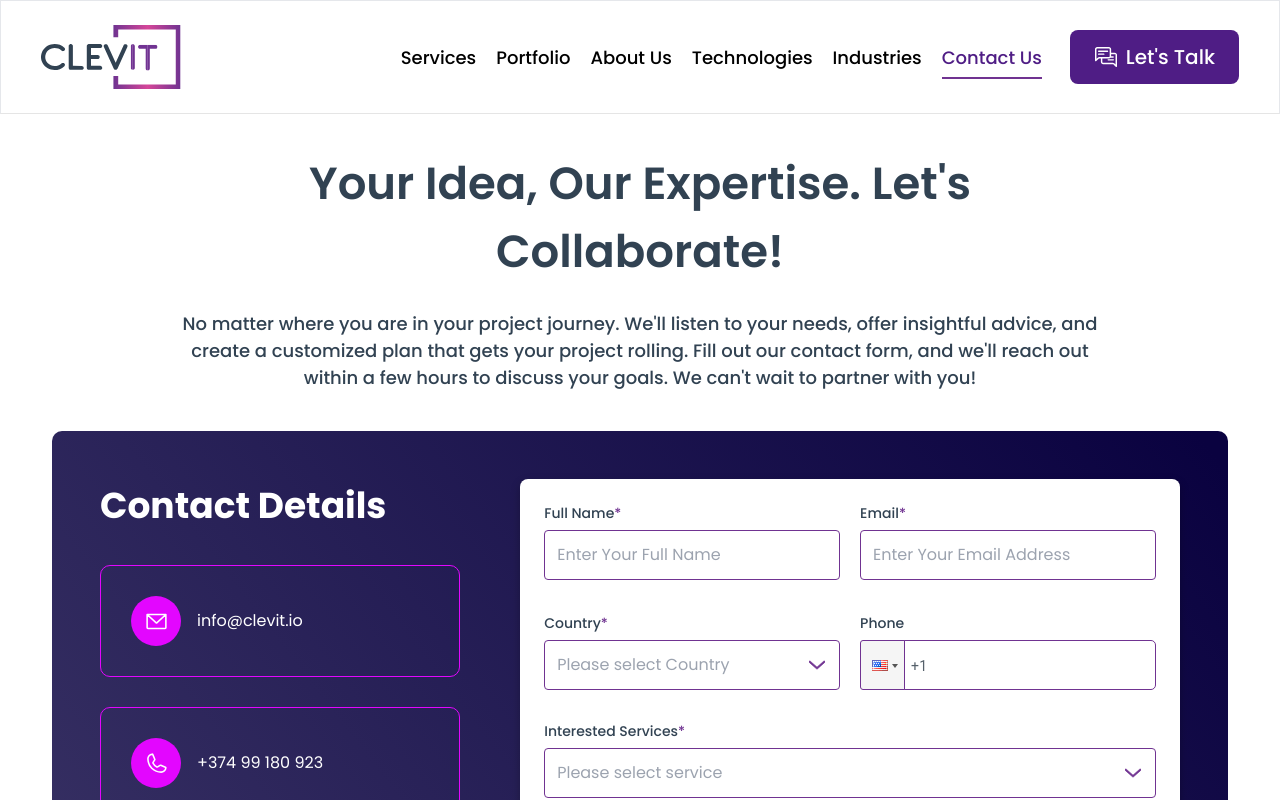
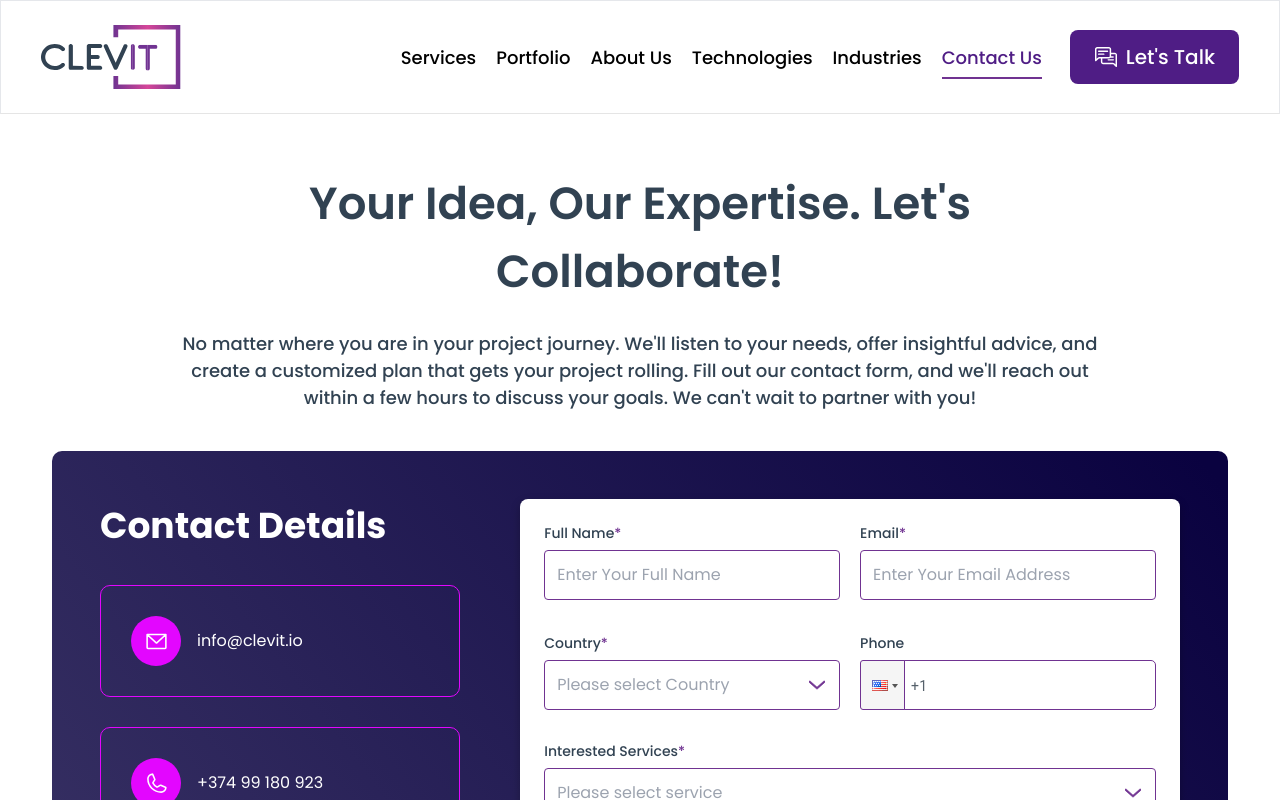
Before and after one commit to CLEVIT-Development/clevit-fe, a React (Vite) app: page /contact-us in a window 1280 px wide. Shown: the top 800 px of the page. Built offline with nearby package versions, Linux system fonts and the light colour scheme.

Commit message:
FIX: Contact us title padding top

```diff
--- a/src/pages/contact-us/ContactUsPage.tsx
+++ b/src/pages/contact-us/ContactUsPage.tsx
@@ -17,7 +17,7 @@ const ContactUsPage = () => {
       <Layout headerVariant={HeaderVariant.Tertiary}>
         <Section>
           <div className="flex flex-col space-y-6 desktop:max-w-[80%] ">
-            <h1 className="desktop:text-3xl text-lg font-semibold text-gray-200 text-center">
+            <h1 className="desktop:text-3xl text-lg md:mt-5 font-semibold text-gray-200 text-center">
               Your Idea, Our Expertise. Let's Collaborate!
             </h1>
             <p className="desktop:text-md text-base font-normal text-gray-200 desktop:text-center">
```
